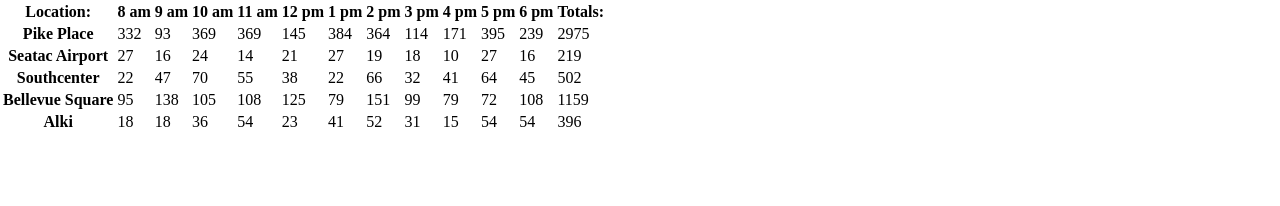
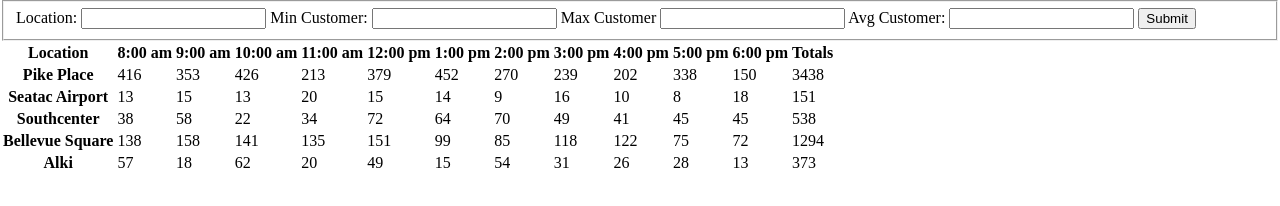
Before and after one commit to ShaAllFar/salmon_cookie_store, a plain HTML site: page sales.html in a window 1280 px wide. Drawn offline with Linux system fonts and the light colour scheme.

Commit message:
new edits for weds

```diff
--- a/js/app.js
+++ b/js/app.js
@@ -1,57 +1,93 @@
-var hours = [6,7,8,9,10,11,12,1,2,3,4,5,6,7,8];
+var times = ['6am', '8am', '9am', '10am', '11am', '12pm', '1pm', '2pm', '3pm', '4pm', '5pm', '6pm'];
 
 var appendBody = document.getElementById('append-table-row');
+var wholeTable = document.getElementById('whole-table');
+
 var stores = [];
 
-function randomNumber(min,max){
-  return Math.floor(Math.random() * (max - min) + 1) + min;
-};
+function getRandomIntInclusive(min,max){
+  return Math.floor(Math.random() * (max - min + 1)) + min;
+}
 
-function storeDataCreator(name, min, max, avgCookiePerCust){
+function storeLocation(name, min, max, avgCooksPerCustomer){
   this.name = name;
   this.min = min;
   this.max = max;
-  this.avgCookiePerCust = avgCookiePerCust;
-  this.resultsArray = [];
+  this.avgCooksPerCustomer = avgCooksPerCustomer;
+  this.arrayA = [];
   this.storeCount = 0;
-  this.cookiesPerHour = function(){
-    for(var i = 0; i < hours.length - 4; i++){
-      var time = 'am';
-      var randomNum = randomNumber(this.min, this.max);
-      var cookiesPurchasedEachHour = Math.floor(this.avgCookiePerCust * randomNum);
-      if(i > 5)
-      {
-        time = 'pm';
-      }
-      this.resultsArray.push(cookiesPurchasedEachHour);
-      this.storeCount += cookiesPurchasedEachHour;
-    }
+  this.avgPurchasePerHr = function(){
+    for(var i = 0; i < times.length - 1; i++) {
+      var randomInt = getRandomIntInclusive(this.min,this.max);
+      var results = Math.floor(randomInt * this.avgCooksPerCustomer);
+      this.arrayA.push(results);
+      this.storeCount += results;
+    };
   };
-  this.cookiesPerHour();
-};
+  this.avgPurchasePerHr();
+}
 
-function makeLocationRow(storeDataCreator){
+function makeLocationRow(storeObj){
   var tr = document.createElement('tr');
   var th = document.createElement('th');
-  th.textContent = storeDataCreator.name;
+  th.textContent = storeObj.name;
   tr.appendChild(th);
-  for(var i = 0; i < storeDataCreator.resultsArray.length; i++){
+  for(var i = 0; i < storeObj.arrayA.length; i++){
     var td = document.createElement('td');
-    td.textContent = storeDataCreator.resultsArray[i];
+    td.textContent = storeObj.arrayA[i];
     tr.appendChild(td);
   }
   var td = document.createElement('td');
-  td.textContent = storeDataCreator.storeCount;
+  td.textContent = storeObj.storeCount;
   tr.appendChild(td);
+  console.log('tr ' + tr);
   appendBody.appendChild(tr);
 }
 
-stores.push(new storeDataCreator('Pike Place', 17, 88, 5.2));
-stores.push(new storeDataCreator('Seatac Airport', 6, 24, 1.2));
-stores.push(new storeDataCreator('Southcenter', 11, 38, 1.9));
-stores.push(new storeDataCreator('Bellevue Square', 20, 48, 3.3));
-stores.push(new storeDataCreator('Alki', 3, 24, 2.6));
+stores.push(new storeLocation('Pike Place',17,88,5.2));
+stores.push(new storeLocation('Seatac Airport',6,24,1.2));
+stores.push(new storeLocation('Southcenter',11,38,1.9));
+stores.push(new storeLocation('Bellevue Square',20,48,3.3));
+stores.push(new storeLocation('Alki',3,24,2.6));
 
-for(var i = 0; i < stores.length; i++){
+for(var i = 0; i < stores.length; i++) {
   makeLocationRow(stores[i]);
 }
+
+var salesForm = document.getElementById('submission_form');
+
+function handleFormInputs(event){
+  event.preventDefault();
+
+  var location = event.target.storLocation.value;
+  var minCusty = event.target.minCustomer.value;
+  var maxCusty = event.target.maxCustomer.value;
+  var avgCusty = event.target.avgCustomer.value;
+  var storeFound = false;
+
+  for(var i = 0; i < stores.length; i++){
+    if(location === stores[i].name){
+      stores[i].min = minCusty;
+      stores[i].max = maxCusty;
+      stores[i].avgCooksPerCustomer = avgCusty;
+      storeFound = true;
+    }
+  }
+  if(storeFound === true){
+    console.log(appendBody);
+    var tableBody = document.getElementById('append-table-row');
+    appendBody.innerHTML = '';
+    for(var i = 0; i < stores.length; i++){
+      console.log('the table loop fired',i);
+      makeLocationRow(stores[i]);
+    }
+  }
+
+  if(!storeFound){
+    var newObj = new storeLocation(location,minCusty,maxCusty,avgCusty);
+    stores.push(newObj);
+    makeLocationRow(newObj);
+  }
+}
+
+salesForm.addEventListener('submit', handleFormInputs);
--- a/sales.html
+++ b/sales.html
@@ -6,47 +6,39 @@
     <link href="https://fonts.googleapis.com/css?family=Cookie" rel="stylesheet" type="text/css">
   </head>
   <body>
-    <!-- <div class="header">
-      <img src="images/salmon.png" alt="salmon"/>
-      <h1>The Salmon Cookie Shop</h1>
-    </div>
-      <div class="content">
-      <h3>Pike Place</h3>
-      <ul id='pike-store-info'></ul>
-      <h3>Seatac Airport</h3>
-      <ul id='seatac-store-info'></ul>
-      <h3>Southcenter</h3>
-      <ul id='southcenter-store-info'></ul>
-      <h3>Bellevue Square</h3>
-      <ul id='bellevue-store-info'></ul>
-      <h3>Alki</h3>
-      <ul id='alki-store-info'></ul>
-    </div> -->
-    <table>
+    <form id="submission_form">
+    <fieldset>
+      <label for="storLocation">Location:</label>
+      <input name="storLocation" type="text" required>
+      <label for="minCustomer">Min Customer:</label>
+      <input name="minCustomer" type="text" required>
+      <label for="maxCustomer">Max Customer</label>
+      <input name="maxCustomer" type="text" required>
+      <label for="avgCustomer">Avg Customer:</label>
+      <input name="avgCustomer" type="text" required>
+      <button id="formSubmitBtn" type="submit">Submit</button>
+    </fieldset>
+  </form>
+<table id="whole-table">
   <thead>
-
     <tr>
-
-          <th>Location:</th>
-          <th>8 am</th>
-          <th>9 am</th>
-          <th>10 am</th>
-          <th>11 am</th>
-          <th>12 pm</th>
-          <th>1 pm</th>
-          <th>2 pm</th>
-          <th>3 pm</th>
-          <th>4 pm</th>
-          <th>5 pm</th>
-          <th>6 pm</th>
-          <th>Totals:</th>
-
+      <th>Location</th>
+      <th>8:00 am</th>
+      <th>9:00 am</th>
+      <th>10:00 am</th>
+      <th>11:00 am</th>
+      <th>12:00 pm</th>
+      <th>1:00 pm</th>
+      <th>2:00 pm</th>
+      <th>3:00 pm</th>
+      <th>4:00 pm</th>
+      <th>5:00 pm</th>
+      <th>6:00 pm</th>
+      <th>Totals</th>
     </tr>
-
   </thead>
   <tbody id="append-table-row"></tbody>
 </table>
-
     <script src="js/app.js"></script>
 
   </body>
```
Lines whose indentation alone changed are shown as unchanged.
